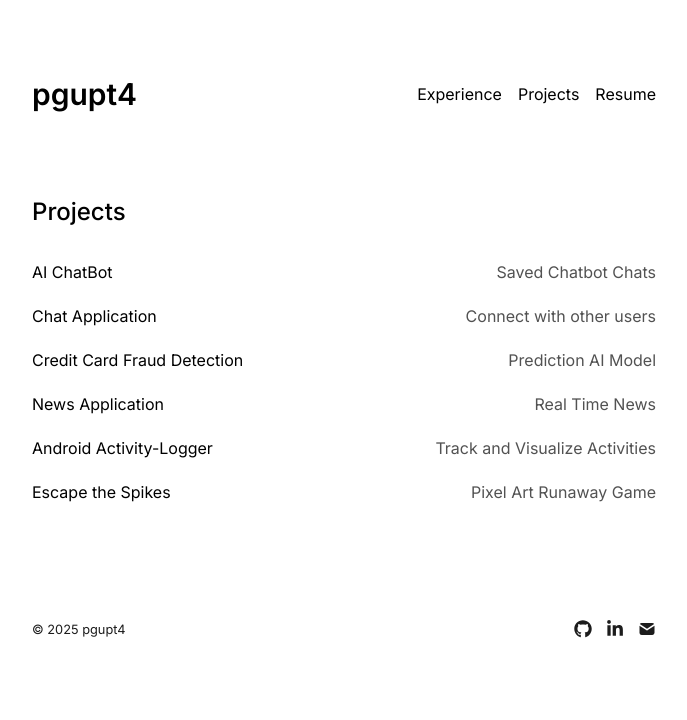
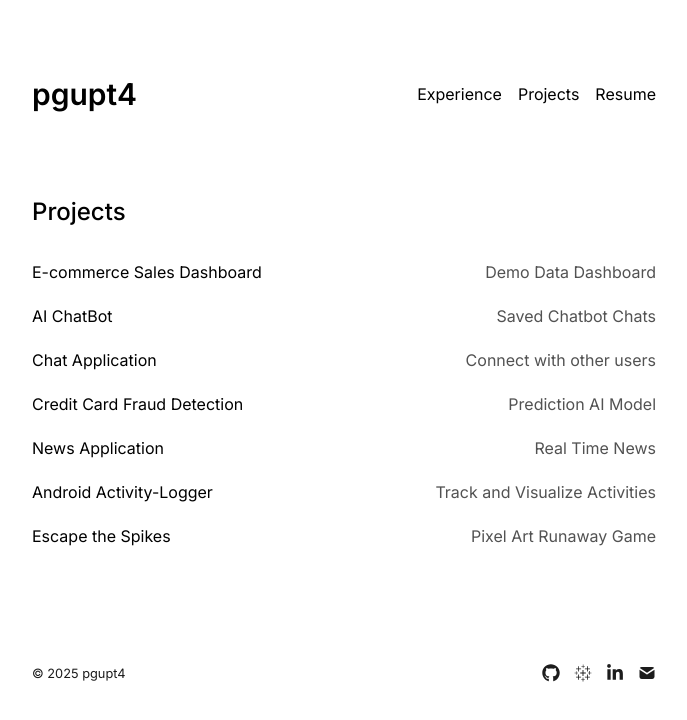
Before and after one commit to pGUPT4/personal-website, a Next.js app: page /projects in a window 1280 px wide. Shown: the top 720 px of the page, without its empty margins (296-983 px from the left). Built offline with nearby package versions, Linux system fonts and the light colour scheme.

Commit message:
Added tableau icon in footer; update projects section

```diff
--- a/app/components/footer.tsx
+++ b/app/components/footer.tsx
@@ -6,6 +6,7 @@ import {
   FaLinkedinIn,
 } from "react-icons/fa6";
 import { TbMailFilled } from "react-icons/tb";
+import { IoLogoTableau } from "react-icons/io5";
 import { metaData, socialLinks } from "app/config";
 
 const YEAR = new Date().getFullYear();
@@ -22,6 +23,7 @@ function SocialLinks() {
   return (
     <div className="flex text-lg gap-3.5 float-right transition-opacity duration-300 hover:opacity-90">
       <SocialLink href={socialLinks.github} icon={FaGithub} />
+      <SocialLink href={socialLinks.tableau} icon={IoLogoTableau} />
       <SocialLink href={socialLinks.linkedin} icon={FaLinkedinIn} />
       <SocialLink href={socialLinks.email} icon={TbMailFilled} />
     </div>
--- a/app/config.ts
+++ b/app/config.ts
@@ -1,3 +1,5 @@
+import { table } from "console";
+
 export const metaData = {
   baseUrl: "https://pgupt4.com/",
   title: "pgupt4",
@@ -8,4 +10,5 @@ export const socialLinks = {
   github: "https://github.com/pGUPT4",
   linkedin: "https://www.linkedin.com/in/pgupt4/",
   email: "mailto:pratbro1@gmail.com",
+  tableau: "https://public.tableau.com/app/profile/parth.gupta8305/vizzes"
 };
--- a/app/projects/project-data.tsx
+++ b/app/projects/project-data.tsx
@@ -1,44 +1,42 @@
 export interface Project {
   title: string;
-  year: number;
   description: string;
   url: string;
 }
 
 export const projects: Project[] = [
   {
+    title: "E-commerce Sales Dashboard",
+    description: "Demo Data Dashboard",
+    url: "https://public.tableau.com/app/profile/parth.gupta8305/viz/E-commerceSalesDashboard_17547755310490/Performancebylocation"
+  },
+  {
     title: "AI ChatBot",
-    year: 2025,
     description: "Saved Chatbot Chats",
     url: "https://github.com/pGUPT4/ai-chatbot",
   },
   {
     title: "Chat Application",
-    year: 2025,
     description: "Connect with other users",
     url: "https://github.com/pGUPT4/chat-application",
   },
   {
     title: "Credit Card Fraud Detection",
-    year: 2025,
     description: "Prediction AI Model",
     url: "https://github.com/pGUPT4/credit-card-fraud-detection",
   },
   {
     title: "News Application",
-    year: 2025,
     description: "Real Time News",
     url: "https://github.com/pGUPT4/nyt-news",
   },
   {
     title: "Android Activity-Logger",
-    year: 2025,
     description: "Track and Visualize Activities",
     url: "https://github.com/pGUPT4/Activity-Logger",
   },
   {
     title: "Escape the Spikes",
-    year: 2025,
     description: "Pixel Art Runaway Game",
     url: "https://github.com/pGUPT4/escape-the-spikes",
   },
```
